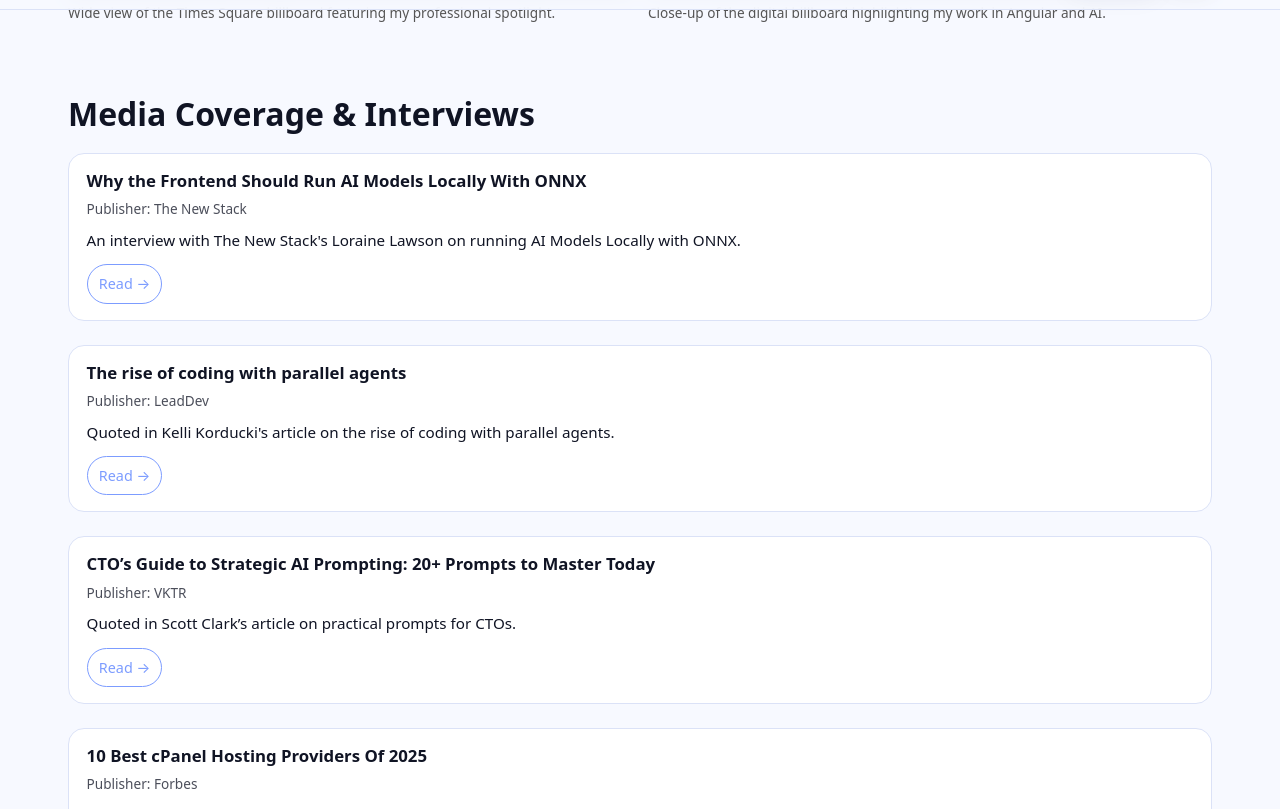
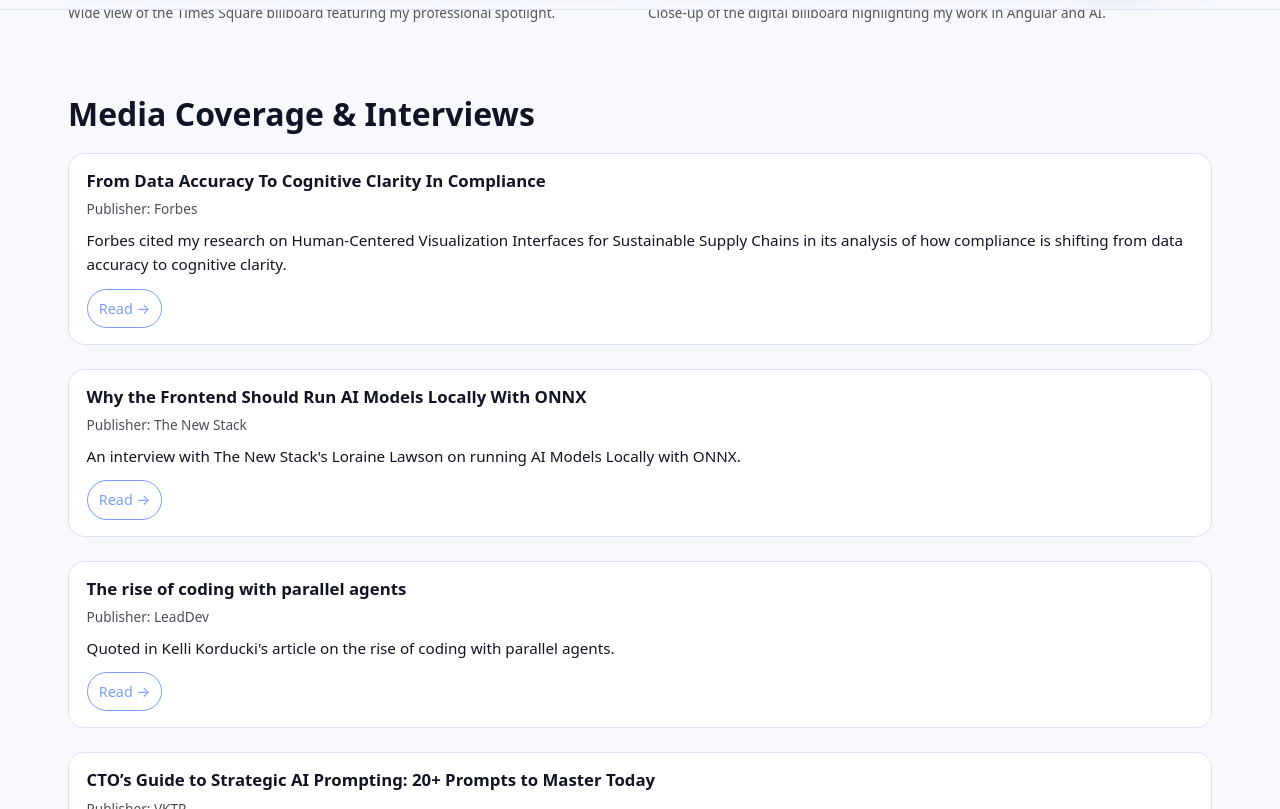
Before and after one commit to sonukapoor/sonukapoor-site.com, a Jekyll site: the page built from media.md, in a window 1280 px wide and 900 px high, scrolled down 797 px, cut to the strip 91-900 px from the top of the window. Built offline with Jekyll 4.4.1, drawn with Linux system fonts in a browser that asks for light colours.

Commit message:
Add Forbes article

```diff
--- a/media.md
+++ b/media.md
@@ -168,6 +168,13 @@
             name: "Times Square Billboard Spotlight – New York City"
             url: "https://sonukapoor.com/media/#times-square-billboard"
             about: { "@id": "https://sonukapoor.com/#person" }
+        - "@type": "ListItem"
+          position: 17
+          item:
+            "@type": "NewsArticle"
+            name: "From Data Accuracy To Cognitive Clarity In Compliance"
+            url: "https://www.forbes.com/councils/forbestechcouncil/2025/11/17/from-data-accuracy-to-cognitive-clarity-in-compliance/"
+            about: { "@id": "https://sonukapoor.com/#person" }
 
 ---
 
@@ -213,8 +220,16 @@
 
 <h2 class="media-section-title">Media Coverage & Interviews</h2>
 
+<div class="cards">
+  <div class="card">
+    <h2>From Data Accuracy To Cognitive Clarity In Compliance</h2>
+    <div class="card-meta">Publisher: Forbes</div>
+    <p class="card-desc">Forbes cited my research on Human-Centered Visualization Interfaces for Sustainable Supply Chains in its analysis of how compliance is shifting from data accuracy to cognitive clarity.</p>
+    <div class="card-actions">
+      <a href="https://www.forbes.com/councils/forbestechcouncil/2025/11/17/from-data-accuracy-to-cognitive-clarity-in-compliance/" target="_blank" rel="noopener">Read →</a>
+    </div>
+  </div>
 
-<div class="cards">
   <div class="card">
     <h2>Why the Frontend Should Run AI Models Locally With ONNX</h2>
     <div class="card-meta">Publisher: The New Stack</div>
```
